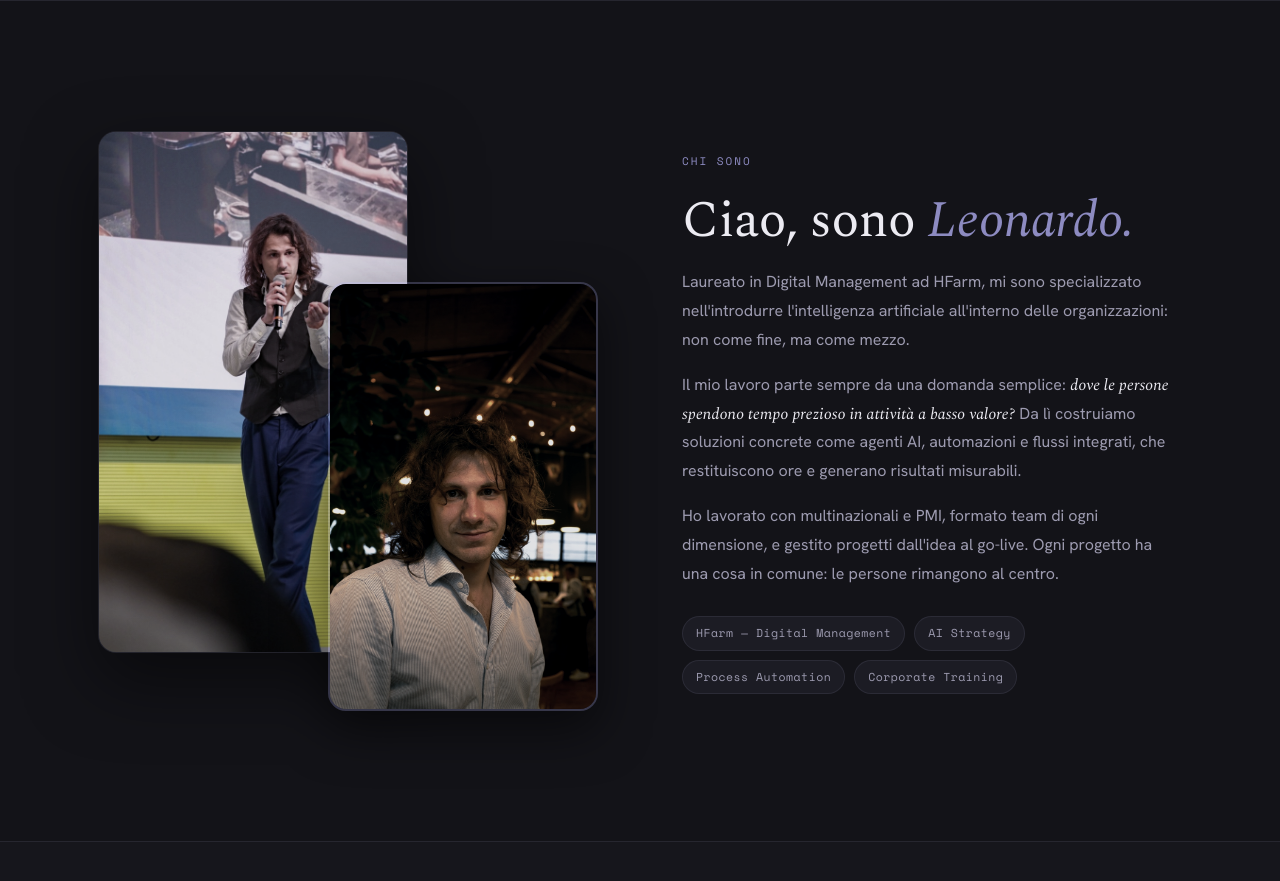
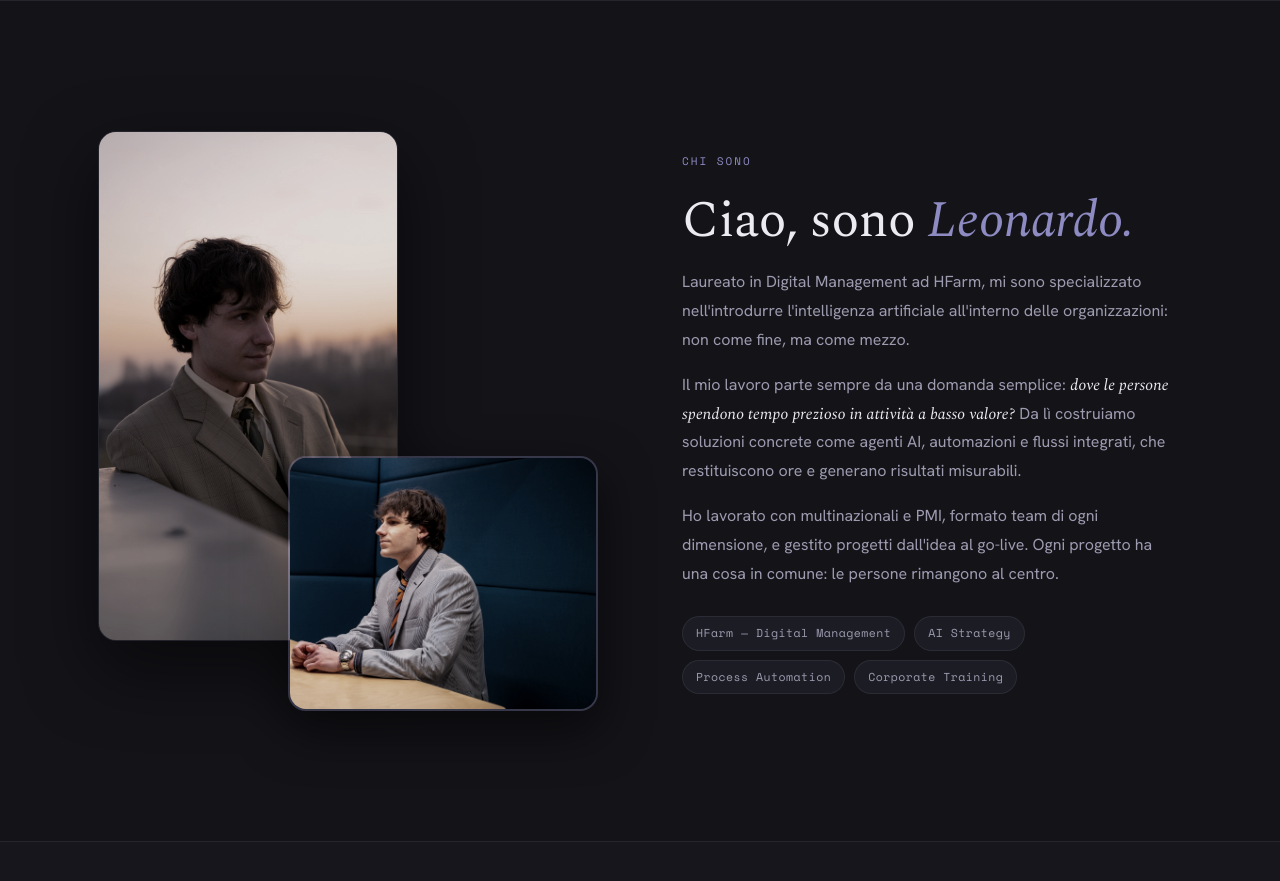
Before and after one commit to leonardo-magro/contemplia.com, a plain HTML site: page index.html in a window 1280 px wide. Shown: the part 1080-1961 px from the top of the page. Drawn offline with nearby package versions, Linux system fonts and the light colour scheme.

Commit message:
Chi sono: nuove foto MON01287 e MON01340, riquadro adattato, cache-busting v3
Co-Authored-By: Claude Opus 5 <noreply@anthropic.com>

```diff
--- a/index.html
+++ b/index.html
@@ -13,10 +13,10 @@
   <link href="https://fonts.googleapis.com/css2?family=Spectral:ital,wght@0,300;0,400;0,500;1,300;1,400&family=Hanken+Grotesk:wght@300;400;500;600;700&family=Space+Mono:wght@400;700&display=swap" rel="stylesheet" />
 
   <!-- Preload optimized photos for instant display -->
-  <link rel="preload" as="image" href="images/me/hero-web.jpg" />
-  <link rel="preload" as="image" href="images/me/presentation-web.jpg" />
+  <link rel="preload" as="image" href="images/me/MON01287-web.jpg" />
+  <link rel="preload" as="image" href="images/me/MON01340-web.jpg" />
 
-  <link rel="stylesheet" href="styles.css?v=2" />
+  <link rel="stylesheet" href="styles.css?v=3" />
 </head>
 <body>
 
@@ -147,10 +147,10 @@
     <div class="container about-grid">
       <div class="about-photos reveal">
         <figure class="ph ph-back">
-          <img src="images/me/presentation-web.jpg" alt="Leonardo Magro durante una presentazione" width="900" height="1300" />
+          <img src="images/me/MON01287-web.jpg" alt="Leonardo Magro" width="933" height="1400" />
         </figure>
         <figure class="ph ph-front">
-          <img src="images/me/hero-web.jpg" alt="Leonardo Magro" width="1000" height="1400" loading="lazy" />
+          <img src="images/me/MON01340-web.jpg" alt="Leonardo Magro durante un incontro di lavoro" width="1600" height="1066" loading="lazy" />
         </figure>
       </div>
       <div class="about-text">
@@ -545,6 +545,6 @@
     </div>
   </footer>
 
-  <script src="script.js?v=2"></script>
+  <script src="script.js?v=3"></script>
 </body>
 </html>
--- a/styles.css
+++ b/styles.css
@@ -436,21 +436,21 @@ a { text-decoration: none; color: inherit; }
   mix-blend-mode: soft-light;
   pointer-events: none;
 }
-/* back photo — presentation (full standing figure, given more room) */
+/* back photo: portrait, the taller anchor of the composition */
 .ph-back {
   top: 0; left: 0;
-  width: 62%; height: 90%;
+  width: 60%; height: 88%;
   box-shadow: 0 28px 70px rgba(0,0,0,0.5);
 }
-.ph-back img { object-position: center 30%; }
-/* front photo — portrait, similar size, slightly overlapping */
+.ph-back img { object-position: center center; }
+/* front photo: landscape, overlapping the bottom right */
 .ph-front {
   bottom: 0; right: 0;
-  width: 54%; height: 74%;
+  width: 62%; height: 44%;
   box-shadow: 0 18px 50px rgba(0,0,0,0.55);
   border: 2px solid var(--border-strong);
 }
-.ph-front img { object-position: center 22%; }
+.ph-front img { object-position: center 40%; }
 .about-desc {
   font-size: 1rem;
   color: var(--text-muted);
```
Also changed, not shown: images/me/MON01287-web.jpg (added), images/me/MON01340-web.jpg (added).
